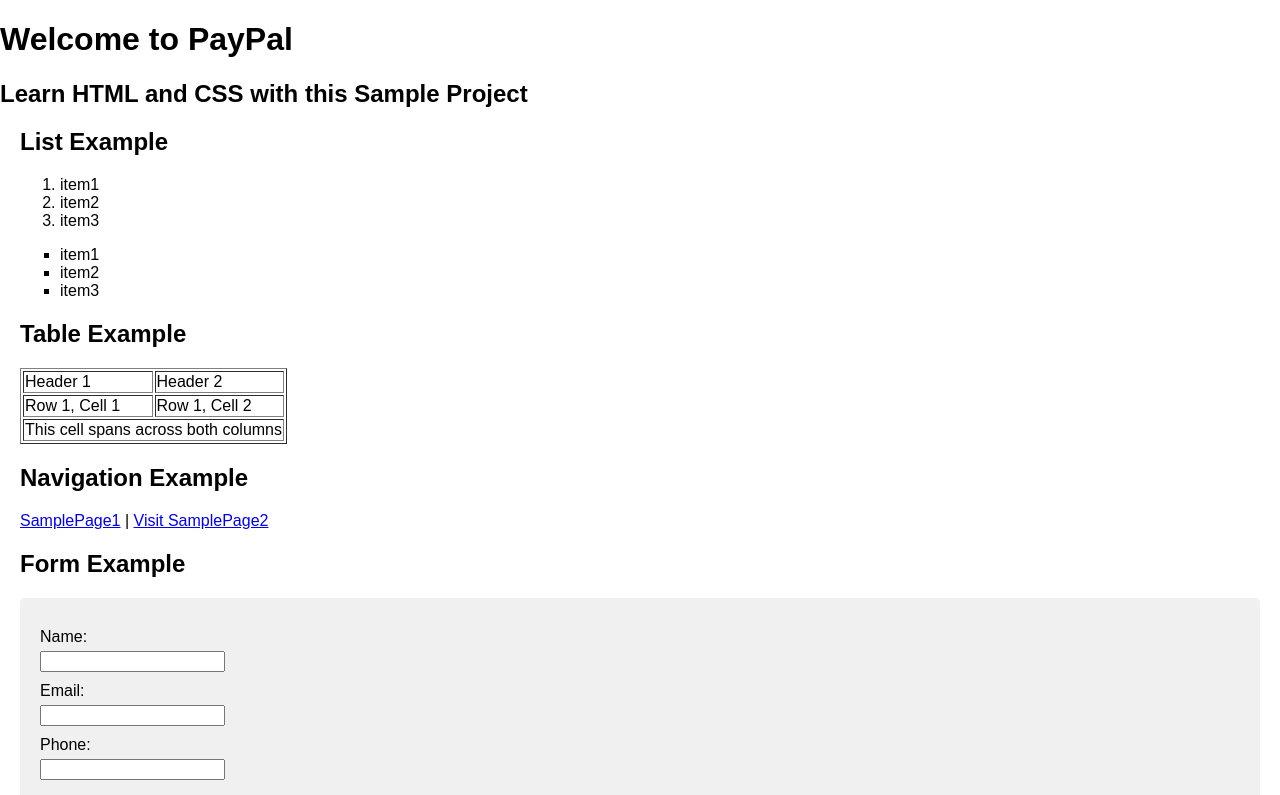
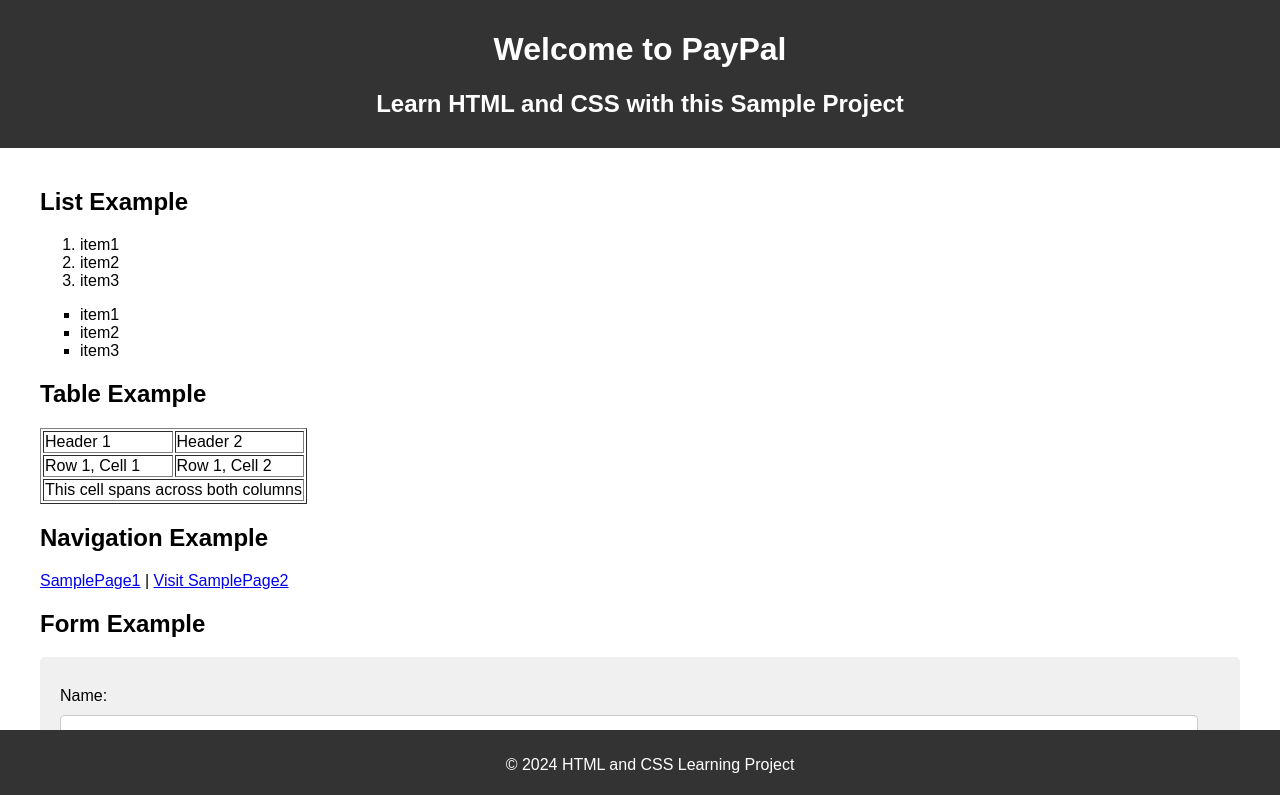
Before and after one commit to Siddr04/Assignments-PP, a plain HTML site: page Week1/Assignment1/index.html in a window 1280 px wide. Shown: the top 795 px of the page. Drawn offline with Linux system fonts and the light colour scheme.

Commit message:
Add CSS changes

```diff
--- a/Week1/Assignment1/styles.css
+++ b/Week1/Assignment1/styles.css
@@ -10,7 +10,10 @@ body section{
 
 /* Header styles */
 header {
-
+  background-color: #333;   /* Dark background */
+  color: #fff;              /* White text */
+  text-align: center;       /* Center align text */
+  padding: 10px;
 }
 
 /* Aside styles */
@@ -23,7 +26,8 @@ aside {
 
 /* Main content styles */
 main {
-
+  padding: 20px;
+  padding-bottom: 60px;
 }
 
 /* Form styles */
@@ -38,7 +42,12 @@ form {
 input[type="text"],
 input[type="email"],
 input[type="tel"] {
-
+  width: calc(100% - 22px);
+  padding: 10px;
+  margin: 5px 0 10px;
+  border: 1px solid #ccc;
+  border-radius: 4px;
+  box-sizing: border-box;
 }
 
 /* Label styles */
@@ -49,24 +58,29 @@ label {
 
 /* Footer styles */
 footer {
-
+  background-color: #333;
+  color: #fff;
+  text-align: center;
+  padding: 10px;
+  position: fixed;
+  width: 100%;
+  bottom: 0;
 }
 
 /* Enhanced Task: Input Submit Button styles */
-/* Uncomment the following properties to enable the button styling */
 input[type="submit"] {
-  /*
+
   background-color: #4CAF50;
   color: white;
   padding: 10px 20px;
   border: none;
   border-radius: 4px;
   cursor: pointer;
-  */
+
 }
 
 input[type="submit"]:hover {
-  /*
+
   background-color: #45a049;
-  */
+
 }
```
